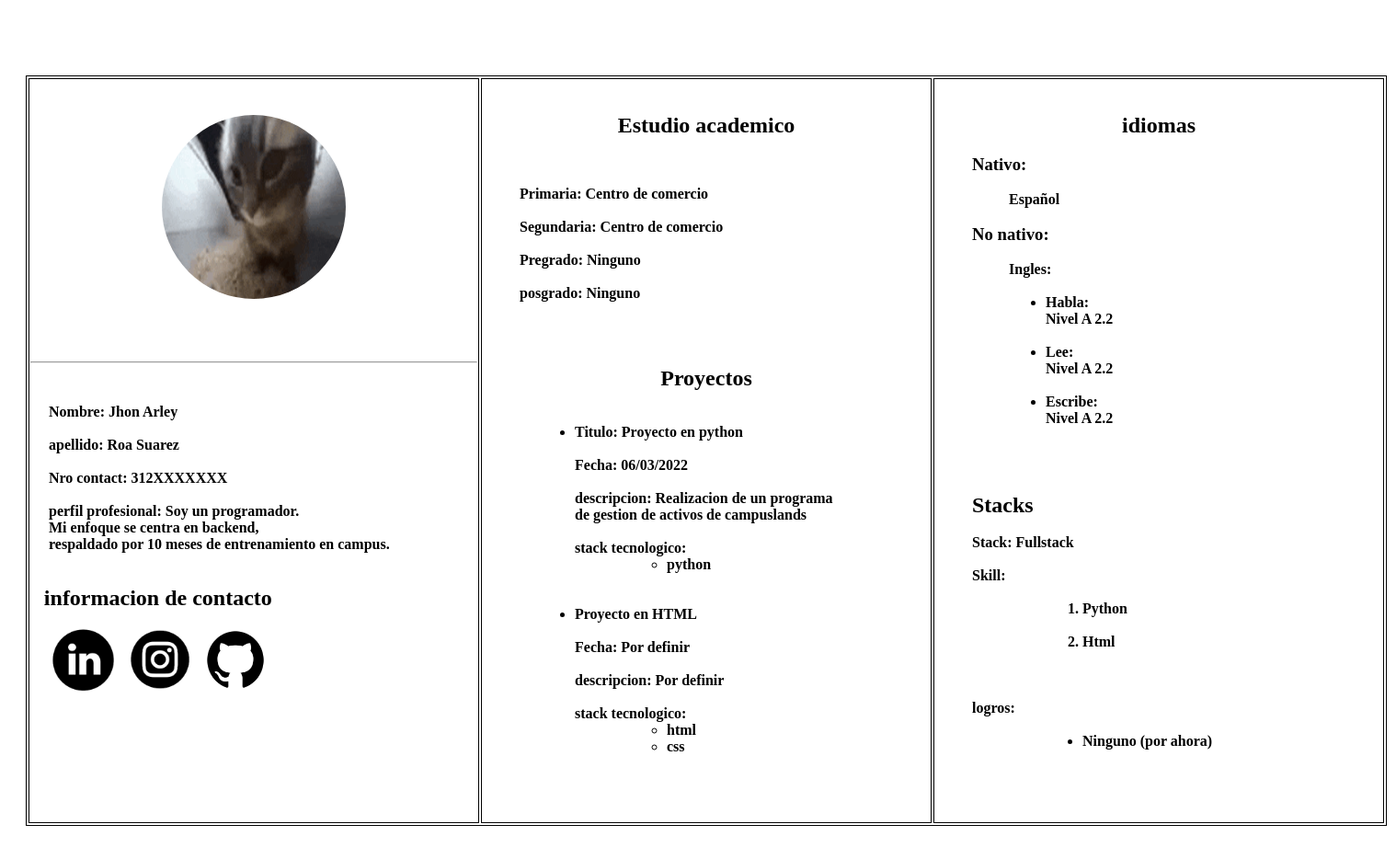
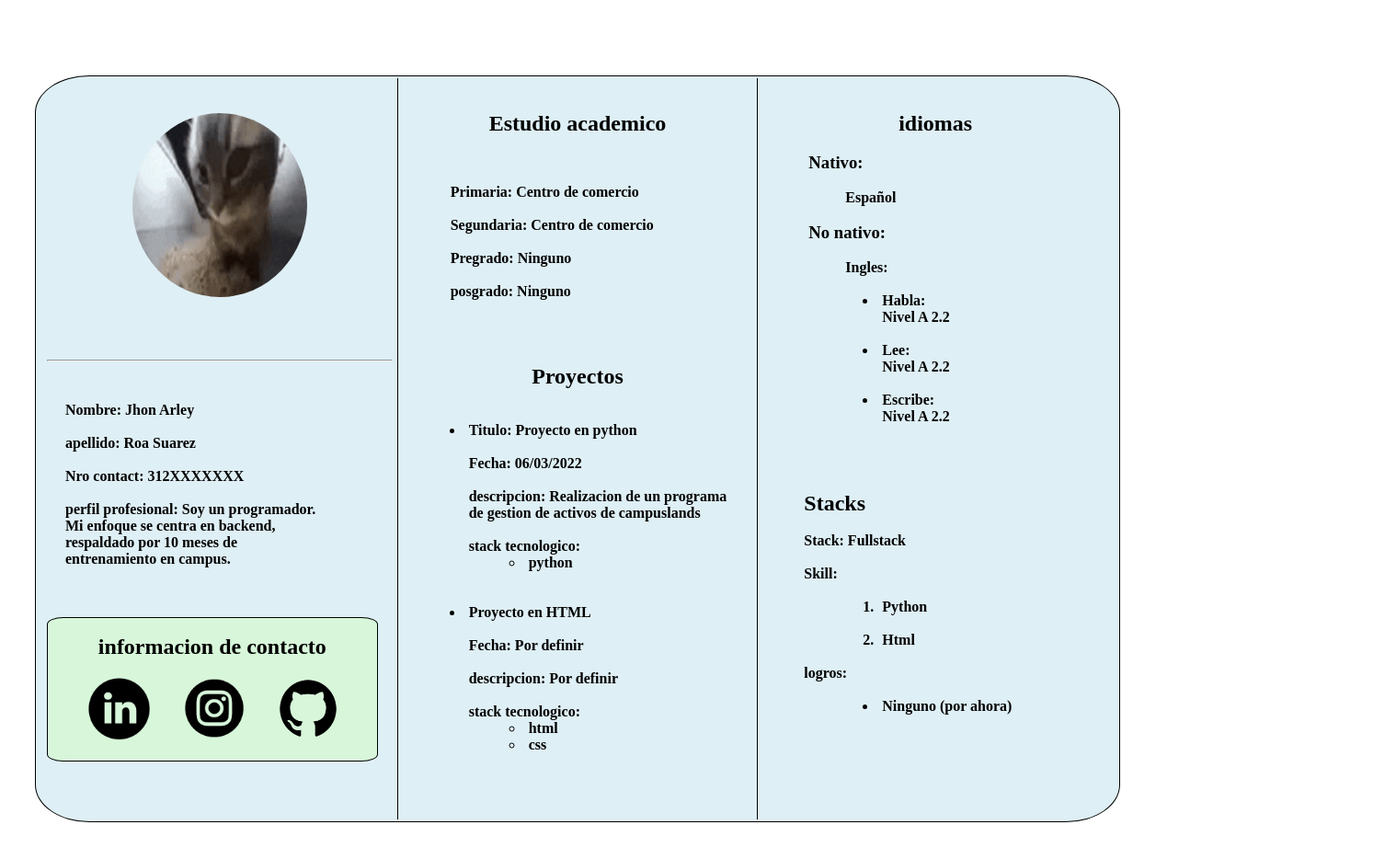
Before and after one commit to Jhon-Roa/Portafolio-html, a plain HTML site: page index.html in a window 1280 px wide. Shown: the whole page at 92% size, 1518 px wide, since content can reach past the window. Drawn offline with Linux system fonts and the light colour scheme.

Commit message:
mas avances

```diff
--- a/css/style.css
+++ b/css/style.css
@@ -2,13 +2,10 @@
     font-family: 'Times New Roman', Times, serif;
     box-sizing: border-box;
     white-space: pre-line;
+    padding: 0 5px;
 }
 
-.container table{
-    width: 100%;
-    height: 100%;
-    border: 1px solid black;
-}
+
 
 .container tr {
     height: 1em;
@@ -16,7 +13,6 @@
 
 .container th {
     width: 33%;
-    border: 1px solid black;
     vertical-align: top;
 }
 
@@ -55,14 +51,15 @@
     width: auto;
 }
 
-.contact-images {
-    width: max-content;
-}
-
-
 #informacion-contacto {
     display: block;
     max-width: max-content;
+    margin-left: 0;
+    margin-right: auto;
+    text-align: center;
+    border: 1px solid;
+    border-radius: 5%;
+    background-color: rgb(216, 247, 218);
 }
 
 #Estudio-academico p{
@@ -84,6 +81,7 @@
 
 #idiomas ul {
     margin-top: 0;
+    padding-left: 40px;
 }
 
 #idiomas h4 {
@@ -98,16 +96,30 @@
     text-align: left;
 }
 
-#stack h2, #p-stack, ol, li{
+#stack ol {
+    margin-bottom: 0;
+}
+
+#stack h2, #p-stack, ol, ul{
     width: max-content;
     margin-top: 0;
     margin-left: 40px;
     margin-bottom: 0;
     text-align: left;
+    padding-left: 0;
+}
+
+.container table{
+    width: 100%;
+    height: auto;
+    border: 1px solid black;
+    border-radius: 5%;
+    background-color: rgb(222, 239, 245);
 }
 
 .container {
-    width: 1500px;
+    width: 100%;
+    max-width: 1200px;
     height: auto;
     padding: 10px;
     margin: 10px;
--- a/index.html
+++ b/index.html
@@ -4,13 +4,14 @@
     <meta charset="UTF-8">
     <meta name="viewport" content="width=device-width, initial-scale=1.0">
     <link rel="stylesheet" href="css/style.css">
+    <link rel="icon" href="images/chipichipi-chipi-chipi.gif">
     <title>Portafolio</title>
 </head>
 <body>
     <div class="container">
         <table>
             <tr>
-                <th>
+                <th style="border-right: 1px solid black;">
                     <img src="images/chipichipi-chipi-chipi.gif" id="foto">
                     <br>
                     <hr>
@@ -23,14 +24,16 @@
 
                         perfil profesional: Soy un programador.
                         Mi enfoque se centra en backend,
-                        respaldado por 10 meses de entrenamiento en campus.
+                        respaldado por 10 meses de
+                        entrenamiento en campus.
                     </section>
+                    <br>
                     <section id="informacion-contacto" >
                         <h2>informacion de contacto</h2>
                         <div class="contenedor-img">
-                            <a href="https://twitter.com/?lang=es" target="_blank"><img src="images/linkedin.png" alt="icono de twitter"></a>
-                            <a href="https://www.instagram.com/" target="_blank"><img src="images/instagram1.png" alt="icono de twitter"></a>
-                            <a href="https://www.facebook.com/" target="_blank"><img src="images/github.png" alt="icono de twitter" id="iconoF"></a>
+                            <a href="https://linkedin.com" target="_blank"><img src="images/linkedin.png" alt="icono de twitter"></a>
+                            <a href="https://www.instagram.com/jhon_raa/" target="_blank"><img src="images/instagram1.png" alt="icono de instagram"></a>
+                            <a href="https://github.com/Jhon-Roa" target="_blank"><img src="images/github.png" alt="icono de github"></a>
                         </div>
                     </section>
                 </th>
@@ -70,7 +73,7 @@
                         </ul>
                     </section>
                 </th>
-                <th>
+                <th style="border-left: 1px solid black;">
                     <section id="idiomas">
                         <h2>idiomas</h2>
                         <h3>Nativo:</h3>
@@ -92,12 +95,9 @@
                             Skill:
                             <ol>
                                 <li>Python</li>
-                                <li>Html</li>
-                            </ol>
-
+                                <li>Html</li></ol>
                             logros: <ul>
-                                <li>Ninguno (por ahora)</li>
-                            </ul>
+                                <li>Ninguno (por ahora)</li></ul>
                         </div>
                     </section>
                 </th>
```
